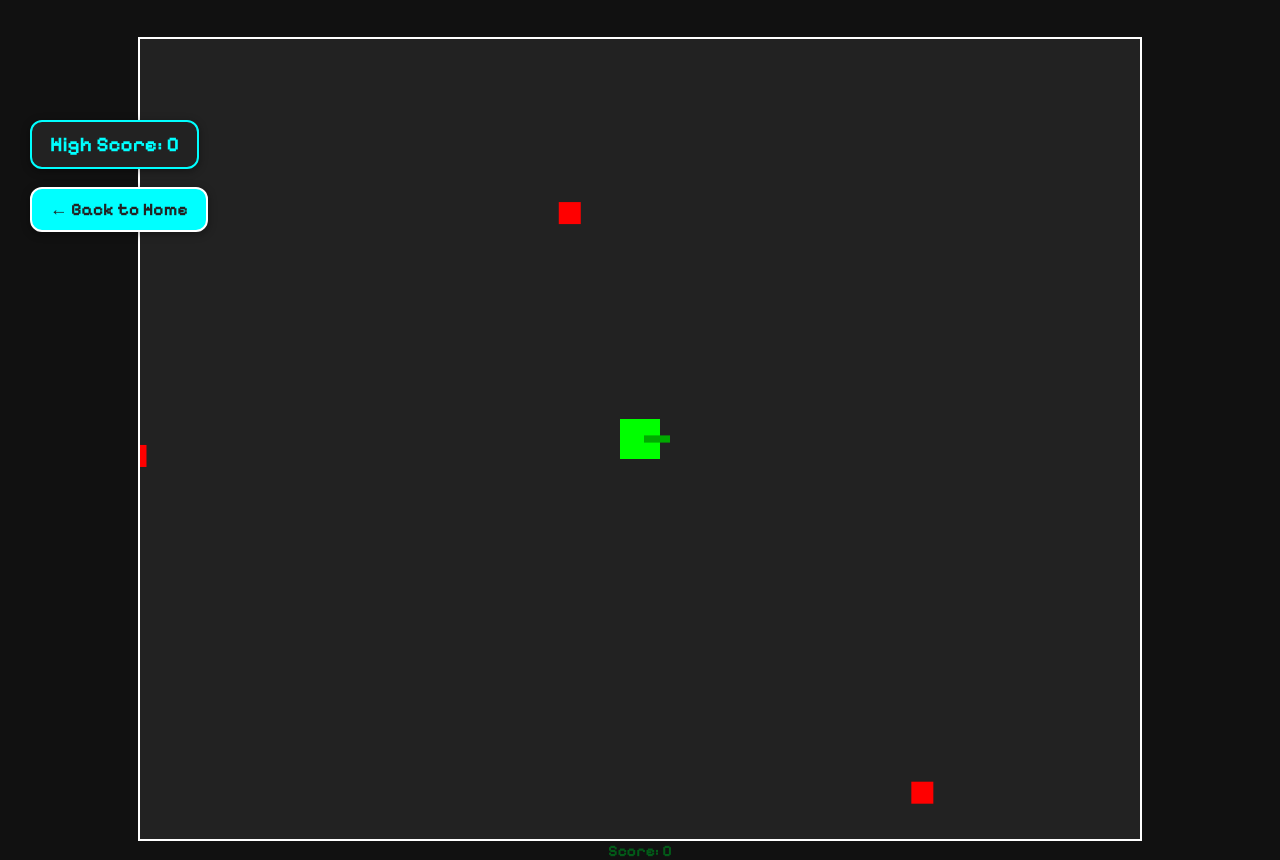
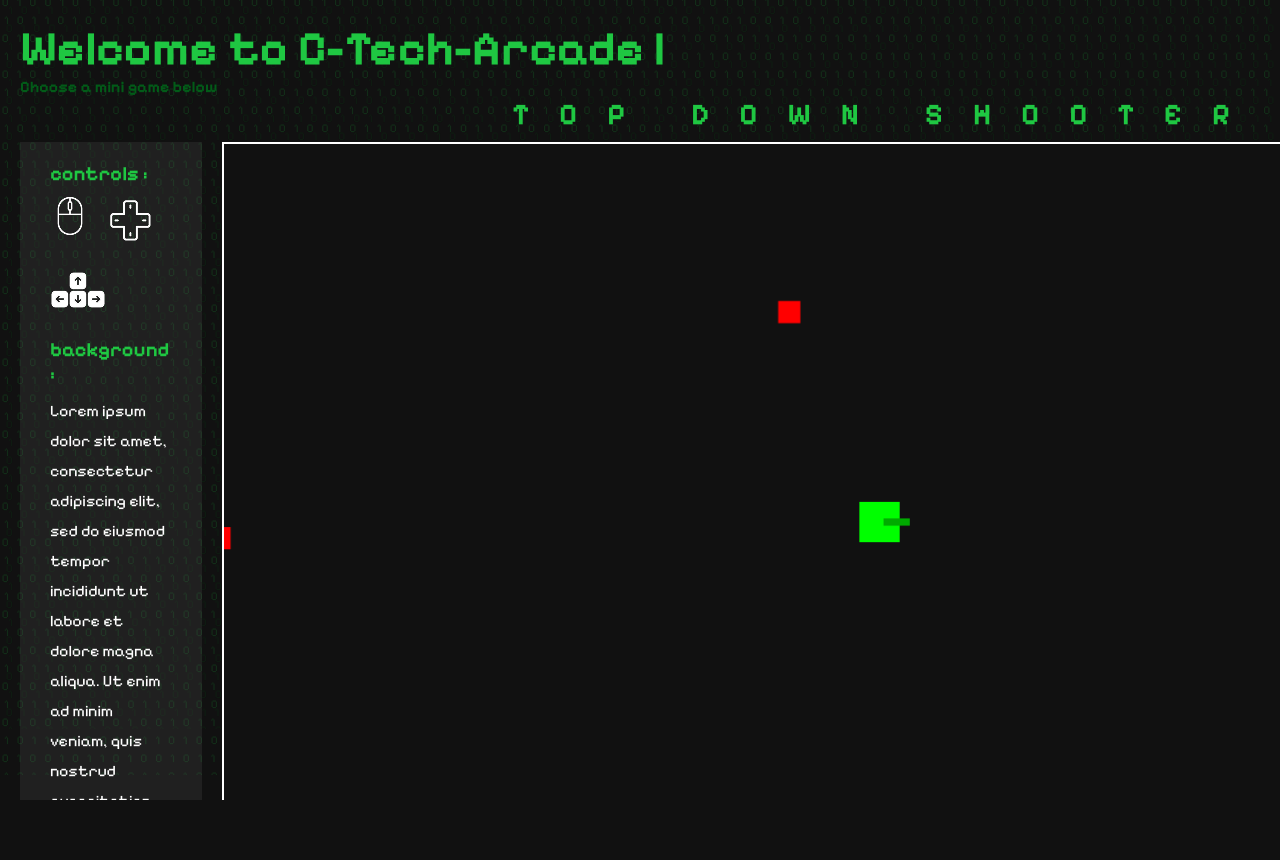
Before and after one commit to Artists-for-Humanity/Ctech-Arcade, a plain HTML site: page game7/game7.html in a window 1280 px wide. After the commit the page ends 800 px from the top, so only its background shows below. Drawn offline with Linux system fonts and the light colour scheme; a web font is replaced by a local one.

Commit message:
Game page updated styles

```diff
--- a/game7/game7.html
+++ b/game7/game7.html
@@ -8,17 +8,51 @@
   <script src="../loading.js"></script>
 </head>
 <body>
-    <div class="sidebar">
+    <div class="main-container">
+
+    <div>
+        <h1>Welcome to C-Tech-Arcade  l</h1>
+        <p>Choose a mini game below</p>
+    </div>
+    <!-- <div class="sidebar">
       <div id="highScore">High Score: 0</div>
       <a href="../index.html" class="home-btn">← Back to Home</a>
     </div>
-    <h1>Top-Down Shooter</h1>
-    <canvas id="gameCanvas" width="1000" height="800"></canvas>
-    <p id="score">Score: 0</p>
+    <h1>Top-Down Shooter</h1> -->
+    <div class="container">
+    <div class="game-title">Top Down Shooter</div>
+    <div class="game-container">
+        <div class="game-info">
+            <div>
+            <div class="info-header">controls :</div>
+            <div class="controls">
+                <img src="../assets/mouse.png" alt="mouse" srcset="">
+                <img src="../assets/control.png" alt="controls" srcset="">
+                <img src="../assets/arrows.png" alt="arrows" srcset="">
+            </div>
+             <div class="info-header">background :</div>
+             <div class="info-text">
+                Lorem ipsum dolor sit amet, consectetur adipiscing elit, sed do eiusmod tempor incididunt ut labore et dolore magna aliqua. Ut enim ad minim veniam, quis nostrud exercitation ullamco laboris nisi ut aliquip ex ea commodo consequat. Duis aute irure dolor in reprehenderit in voluptate velit esse cillum dolore eu fugiat nulla pariatur. Excepteur sint occaecat cupidatat non proident, sunt in culpa qui officia deserunt mollit anim id est laborum.
+             </div>
+             </div>
+
+             <a href="../index.html" class="exit">EXIT</a>
+
+         </div>
+        <canvas class="gameCanvas" id="gameCanvas" width="1300" height="750"></canvas>
+    </div>
+    </div>
+
+
+    <!-- <p id="score">Score: 0</p> -->
+
+    </div>
     <script src="game7.js"></script>
 
     <script>
         // Initialize loading system for game page
+            initializeLoading(true);
+
     </script>
 </body>
 </html>
--- a/loading.js
+++ b/loading.js
@@ -104,22 +104,30 @@ function initializeLoading(isGamePage = false) {
     });
 
     // Show loading animation when returning from other pages
+    // window.addEventListener('load', function() {
+    //     if (document.referrer &&
+    //         (document.referrer.includes('/game') || document.referrer.includes('index.html'))) {
+    //         const progressInterval = showLoading();
+
+    //         setTimeout(() => {
+    //             if (progressInterval) clearInterval(progressInterval);
+    //             const progressFill = document.getElementById('progressBarFill');
+    //             if (progressFill) {
+    //                 progressFill.style.width = '100%';
+    //             }
+
+    //             setTimeout(() => {
+    //                 hideLoading();
+    //             }, 300);
+    //         }, 1000);
+    //     }
+    // });
     window.addEventListener('load', function() {
-        if (document.referrer &&
-            (document.referrer.includes('/game') || document.referrer.includes('index.html'))) {
-            const progressInterval = showLoading();
+    // Only show loading overlay if coming from a different origin or direct navigation
+    // (not from our own navigation)
+    // Remove or comment out this block entirely if you don't want any loading on page load
+    // If you want to keep a quick flash for direct navigation, you can keep a minimal version
+    hideLoading();
+});
 
-            setTimeout(() => {
-                if (progressInterval) clearInterval(progressInterval);
-                const progressFill = document.getElementById('progressBarFill');
-                if (progressFill) {
-                    progressFill.style.width = '100%';
-                }
-
-                setTimeout(() => {
-                    hideLoading();
-                }, 300);
-            }, 1000);
-        }
-    });
 }
--- a/style.css
+++ b/style.css
@@ -4,8 +4,11 @@
 :root {
      --primary-bg-color: #111111;
     --secondary-bg-color: #68686830;
+    --tertiary-bg-color: #68686830;
     --primary-text-color: #1FC742;
      --secondary-text-color: #025B18;
+    --tertiary-text-color: #FFFFFF;
+    --alert-color: #FF004D;
 
 }
 
@@ -101,6 +104,7 @@ p {
     font-size: 16px;
     font-weight: bold;
     margin: 0px;
+    text-align: left;
 }
 
 .games{
@@ -246,3 +250,95 @@ p {
     transition: width 0.1s ease;
     box-shadow: 0 0 10px var(--primary-text-color);
 }
+
+.container{
+    box-sizing: border-box;
+    width:100%;
+    height:100%;
+    display: flex;
+    flex-direction: column;
+}
+
+.game-container{
+    display: flex;
+    /* margin-top: 30px; */
+    box-sizing: border-box;
+    justify-content: space-between;
+    width:100%;
+    height:100%;
+}
+
+.game-title{
+    font-size: 30px;
+    font-weight: bold;
+    margin: 0px 0px 10px 0px;
+    text-align: right;
+    letter-spacing: 30px;
+    text-transform: uppercase;
+    box-sizing: border-box;
+
+}
+
+.game-info{
+    width:25%;
+    height:100%;
+    background-color: var(--secondary-bg-color);
+    margin:0px 20px 0px 0px;
+    box-sizing: border-box;
+    text-align: left;
+    padding: 0px 30px 0px 30px;
+    display: flex;
+    flex-direction: column;
+    justify-content: space-between;
+}
+
+.info-header{
+    font-size: 20px;
+    color:var(--primary-text-color);
+    margin-top:20px;
+    font-weight: bold;
+}
+
+.controls{
+    display: grid;
+    grid-template-columns: repeat(2, 1fr);
+    grid-template-rows: repeat(2, 1fr);
+    grid-row-gap: 10px;
+    margin-top:10px;
+    max-width: 50%;
+}
+
+.info-text{
+    font-size: 16px;
+    color: var(--tertiary-text-color);
+    margin-top:10px;
+    line-height: 30px;
+}
+
+.gameCanvas{
+    margin:0px;
+    /* width: 80vw; */
+    background-color: var(--primary-bg-color);
+    box-sizing: border-box;
+}
+
+.exit{
+    color: var(--alert-color);
+    border: 1px solid var(--alert-color);
+    background-color: transparent;
+    border-radius: 3px;
+    cursor: pointer;
+    margin-top:40px;
+    margin-bottom:40px;
+    font-size: 18px;
+    font-weight: bold;
+    text-align: center;
+    text-decoration: none;;
+    padding: 10px 40px 10px 40px;
+}
+
+.exit:hover{
+    background-color: var(--alert-color);
+    color: var(--tertiary-text-color);
+    transition:0.3s;
+}
```
Also changed, not shown: index.html (+0 -1 lines), assets/arrows.png (added), assets/control.png (added), assets/mouse.png (added).
